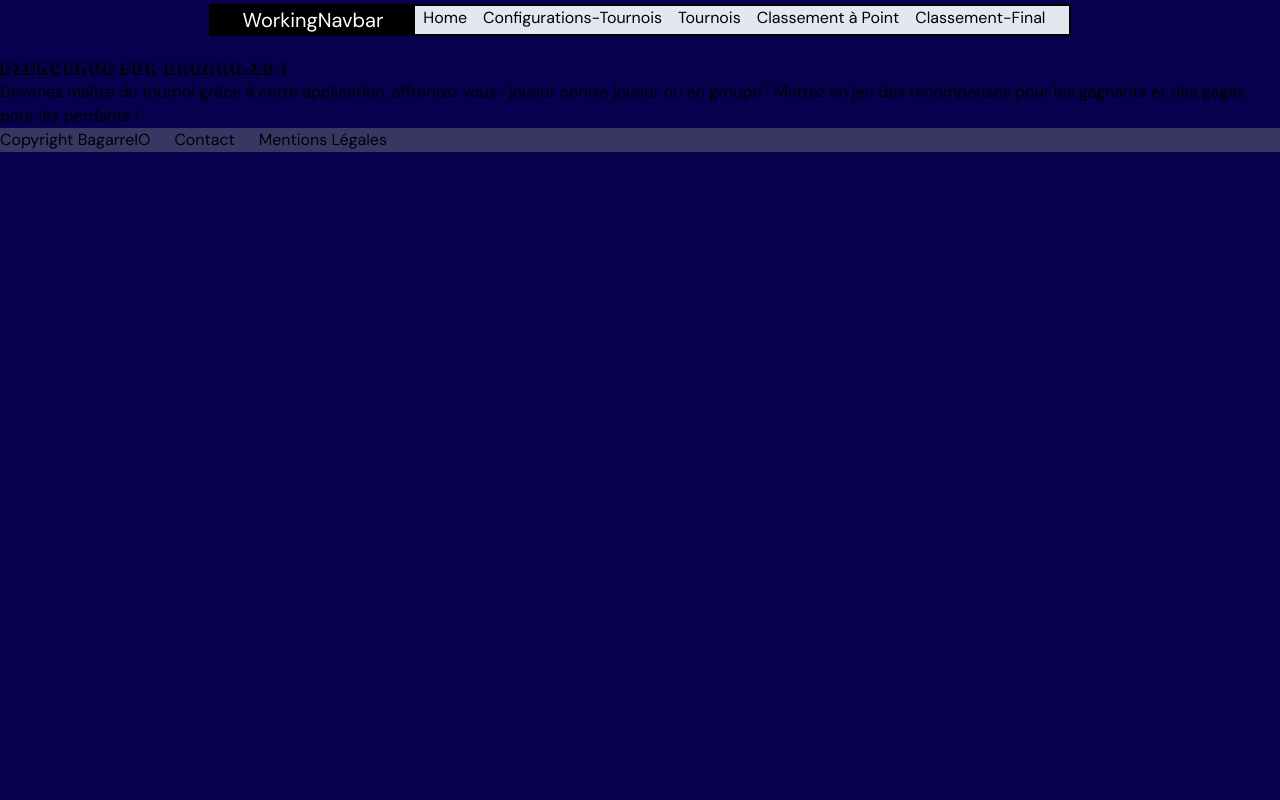
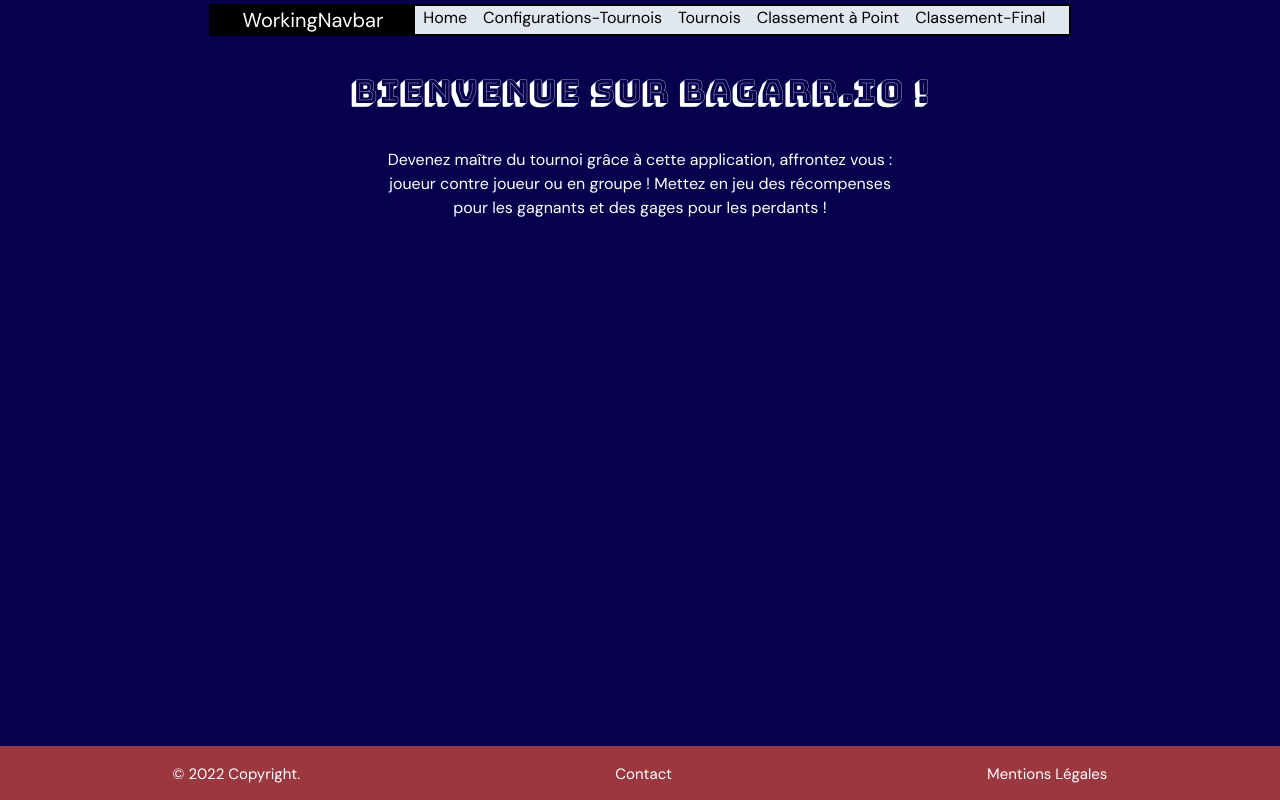
Before and after one commit to JoffreyChevalier/Bagarr.iO, a React (Vite) app in the folder frontend/: page / in a window 1280 px wide. Built offline with nearby package versions, Linux system fonts and the light colour scheme.

Commit message:
Vivi branch (#19)
* wip

* texte centré

* changement de couleur dans le footer

* wip

* amelioration du footer et de la phrase d'acroche

* add pack frontend

```diff
--- a/frontend/src/App.css
+++ b/frontend/src/App.css
@@ -38,20 +38,26 @@ nav {
 **************************************************************************/
 
 .footer {
-  align-items: flex-end;
-  background-color: #8080806b;
+  background-color: #9a373f;
+  border-top: 2px solid #9a373f;
+  position: fixed;
+  width: 100%;
+  bottom: 0;
 }
 
-.footer nav {
-  display: flex;
-  margin-bottom: 1rem;
-  list-style: none;
+.footer {
+  color: white;
+  font-size: 15px;
 }
 
-.footer a {
-  margin-left: 1.5rem;
+.footer ul {
+  margin: 15px;
 }
 
+.formlegales {
+  display: flex;
+  justify-content: space-around;
+}
 .mentions_legales {
   color: white;
   font-family: "DM Sans", sans-serif;
@@ -94,3 +100,22 @@ nav {
 option:focus {
   text-align: center;
 }
+
+/*************************************************************************
+*                          Home CSS
+**************************************************************************/
+
+.acroche h1 {
+  text-align: center;
+  color: white;
+  margin: 2rem;
+  font-size: 2rem;
+}
+
+.acroche h2 {
+  color: white;
+  display: block;
+  text-align: center;
+  margin: 0 auto;
+  max-width: 40%;
+}
--- a/frontend/src/components/Footer.jsx
+++ b/frontend/src/components/Footer.jsx
@@ -2,17 +2,17 @@ import { NavLink } from "react-router-dom";
 
 function Footer() {
   return (
-    <div className="footer">
-      <nav>
-        <li>Copyright BagarreIO</li>
+    <footer className="footer">
+      <ul className="formlegales">
+        <li>© 2022 Copyright.</li>
         <li>
           <NavLink to="/formulaires">Contact</NavLink>
         </li>
         <li>
           <NavLink to="/mentionslegales">Mentions Légales</NavLink>
         </li>
-      </nav>
-    </div>
+      </ul>
+    </footer>
   );
 }
 
--- a/frontend/src/pages/Home.jsx
+++ b/frontend/src/pages/Home.jsx
@@ -1,12 +1,12 @@
 function Home() {
   return (
-    <div>
-      <h1>Bienvenue sur Bagarr.IO !</h1>
-      <h3>
+    <div className="acroche">
+      <h1>Bienvenue sur Bagarr.iO !</h1>
+      <h2>
         Devenez maître du tournoi grâce à cette application, affrontez vous :
         joueur contre joueur ou en groupe ! Mettez en jeu des récompenses pour
         les gagnants et des gages pour les perdants !
-      </h3>
+      </h2>
     </div>
   );
 }
```
